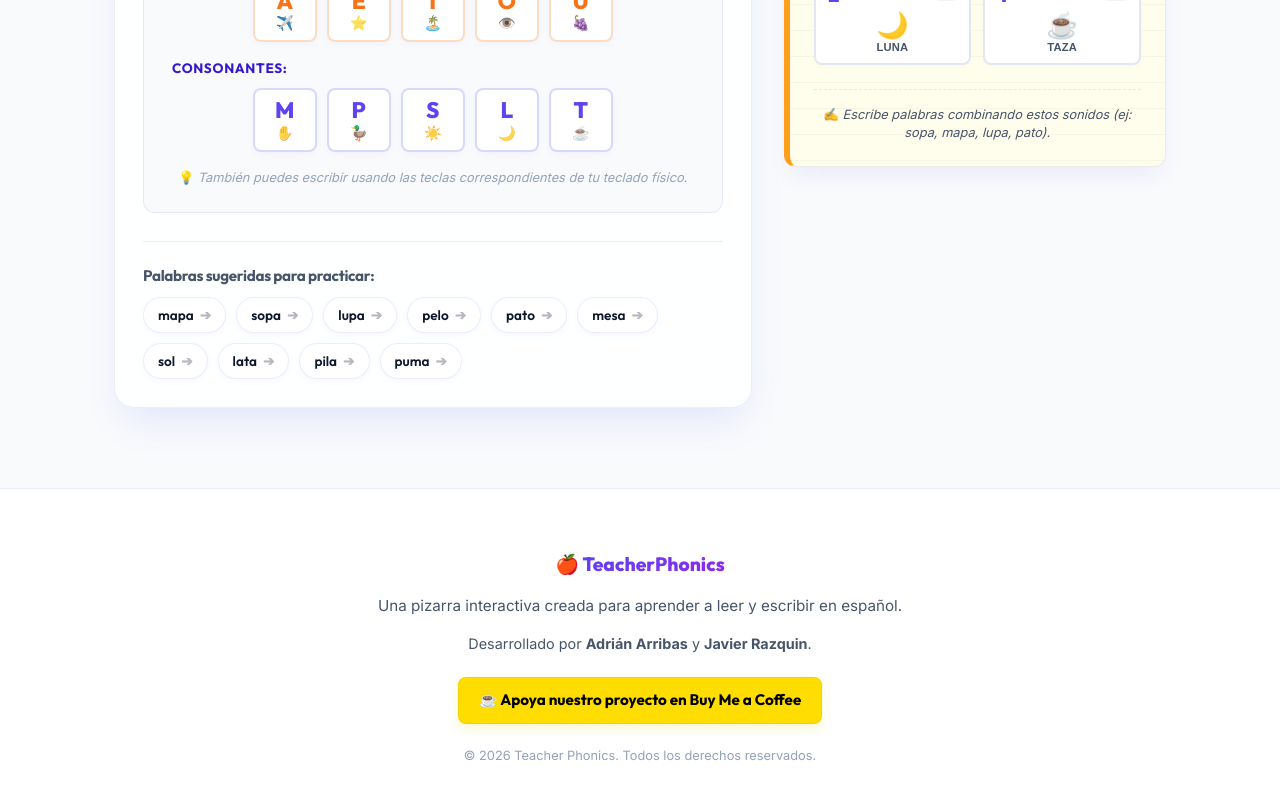
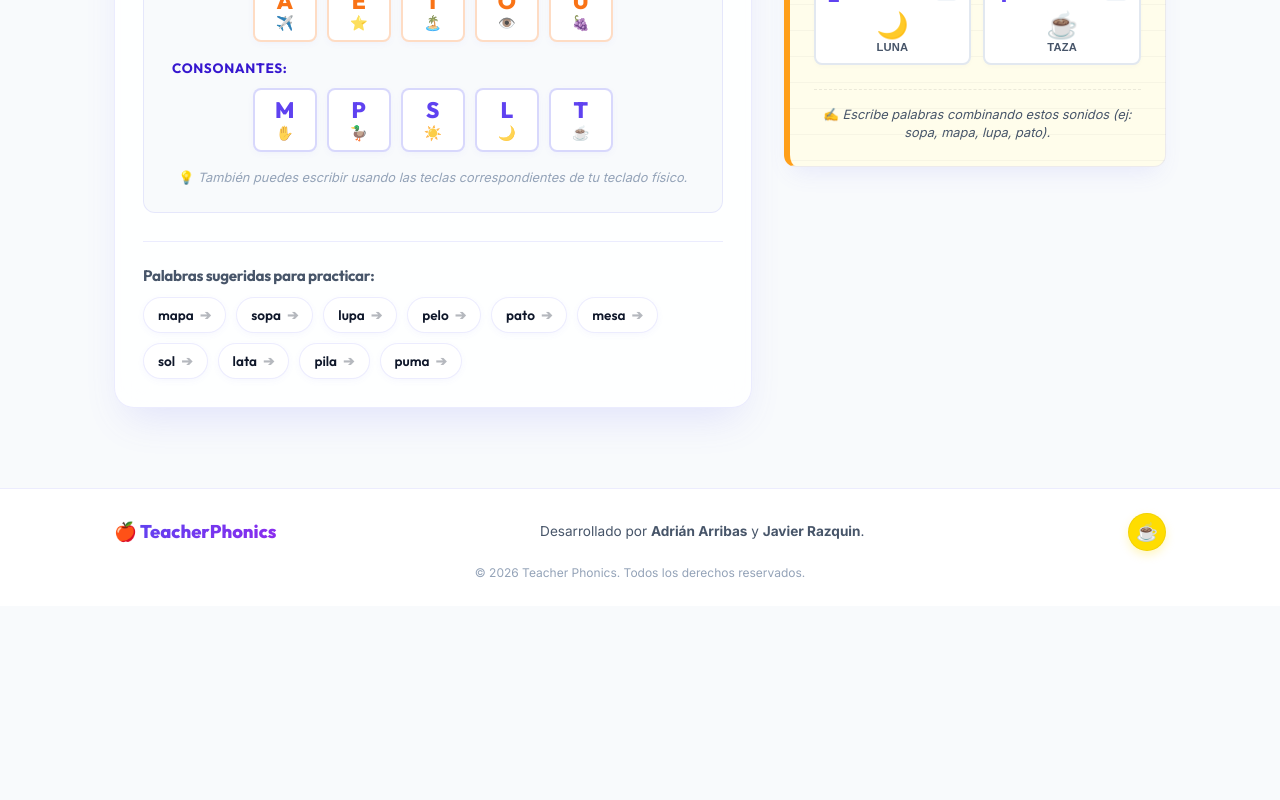
Before and after one commit to arribass/teacher-phonics, a React (Vite) app: page / in a window 1280 px wide. Shown: the part 1200-2000 px from the top of the page. After the commit the page ends 1806 px from the top, so only its background shows below. Built offline with nearby package versions, Linux system fonts and the light colour scheme.

Commit message:
feat: modified footer etc

```diff
--- a/src/App.tsx
+++ b/src/App.tsx
@@ -461,23 +461,21 @@ function App() {
       {/* Footer */}
       <footer className="footer">
         <div className="container footer-content">
+          <div className="footer-row-main">
             <div className="footer-logo">
               🍎 <span>TeacherPhonics</span>
             </div>
-          <p className="footer-text">
-            Una pizarra interactiva creada para aprender a leer y escribir en español.
-          </p>
             <p className="footer-credits">
               Desarrollado por <strong>Adrián Arribas</strong> y <strong>Javier Razquin</strong>.
             </p>
-          <div className="footer-coffee-wrapper">
             <a
               href="https://www.buymeacoffee.com/"
               target="_blank"
               rel="noopener noreferrer"
-              className="btn-coffee-footer"
+              className="btn-coffee-footer-icon"
+              title="Apoya nuestro proyecto en Buy Me a Coffee ☕"
             >
-              ☕ Apoya nuestro proyecto en Buy Me a Coffee
+              ☕
             </a>
           </div>
           <p className="footer-copy">
--- a/src/index.css
+++ b/src/index.css
@@ -1041,23 +1041,30 @@ p {
 
 /* Footer Styles */
 .footer {
-  padding: 60px 0 40px 0;
+  padding: 24px 0;
   background-color: #ffffff;
   border-top: 1px solid var(--border-color);
-  text-align: center;
 }
 
 .footer-content {
   display: flex;
   flex-direction: column;
+  gap: 12px;
+}
+
+.footer-row-main {
+  display: flex;
+  justify-content: space-between;
   align-items: center;
-  gap: 14px;
+  width: 100%;
+  flex-wrap: wrap;
+  gap: 16px;
 }
 
 .footer-logo {
   font-family: var(--font-heading);
   font-weight: 800;
-  font-size: 1.2rem;
+  font-size: 1.15rem;
 }
 
 .footer-logo span {
@@ -1066,47 +1073,41 @@ p {
   -webkit-text-fill-color: transparent;
 }
 
-.footer-text {
-  font-size: 0.95rem;
+.footer-credits {
+  font-size: 0.85rem;
   color: var(--text-muted);
 }
 
-.footer-credits {
-  font-size: 0.9rem;
-  color: var(--text-muted);
-}
-
-.footer-coffee-wrapper {
-  margin: 8px 0;
-}
-
-/* Buy Me a Coffee Footer button */
-.btn-coffee-footer {
+/* Buy Me a Coffee Footer Icon Button */
+.btn-coffee-footer-icon {
   display: inline-flex;
   align-items: center;
-  gap: 8px;
+  justify-content: center;
   background-color: #FFDD00;
-  color: #000000;
-  font-family: 'Outfit', sans-serif;
-  font-weight: 700;
-  font-size: 0.95rem;
-  padding: 10px 20px;
-  border-radius: var(--radius-sm);
+  width: 38px;
+  height: 38px;
+  border-radius: 50%;
   text-decoration: none;
-  box-shadow: 0 4px 12px rgba(255, 221, 0, 0.2);
-  transition: all var(--transition-normal);
+  font-size: 1.1rem;
+  box-shadow: 0 4px 10px rgba(255, 221, 0, 0.25);
+  transition: all var(--transition-bounce);
   border: 1px solid rgba(0, 0, 0, 0.05);
 }
 
-.btn-coffee-footer:hover {
+.btn-coffee-footer-icon:hover {
   background-color: #ffea33;
-  transform: translateY(-2px);
-  box-shadow: 0 8px 20px rgba(255, 221, 0, 0.35);
+  transform: translateY(-2px) scale(1.08);
+  box-shadow: 0 6px 14px rgba(255, 221, 0, 0.4);
+}
+
+.btn-coffee-footer-icon:active {
+  transform: translateY(0) scale(1);
 }
 
 .footer-copy {
-  font-size: 0.8rem;
+  font-size: 0.75rem;
   color: var(--text-light);
+  text-align: center;
 }
 
 /* Responsive Customization */
```
Lines whose indentation alone changed are shown as unchanged.
